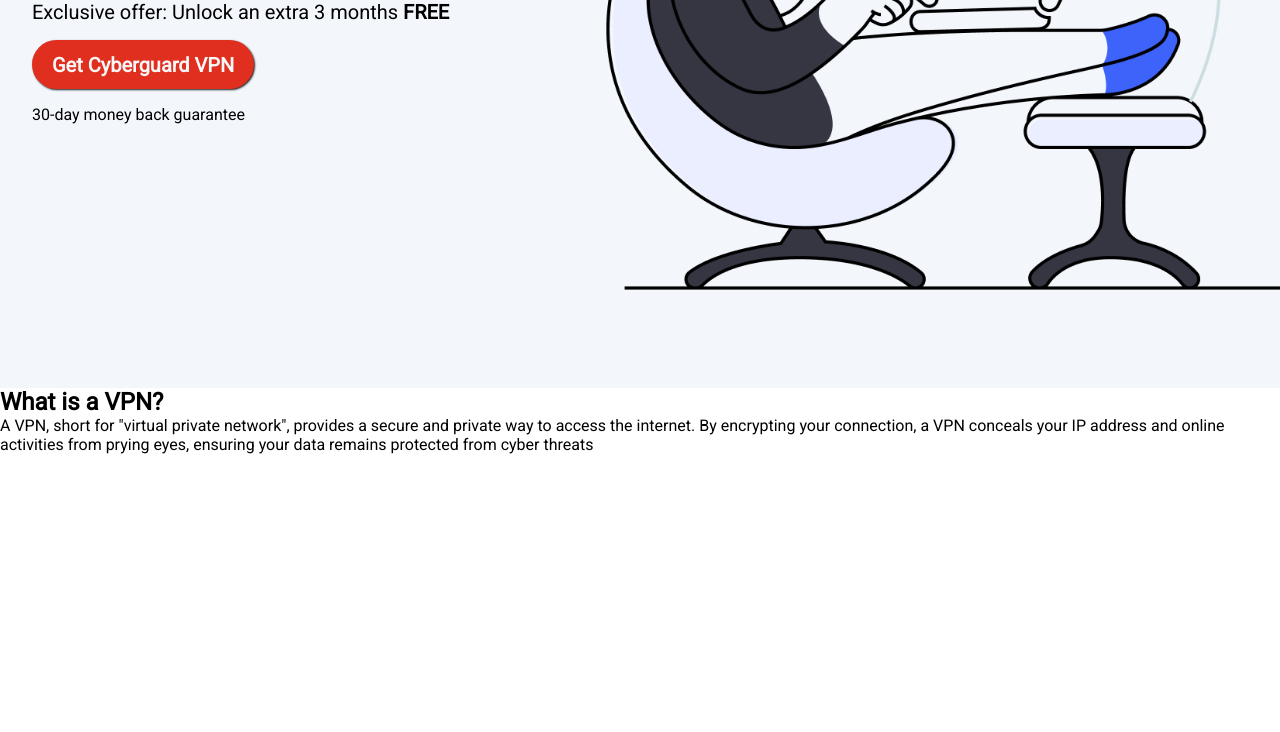
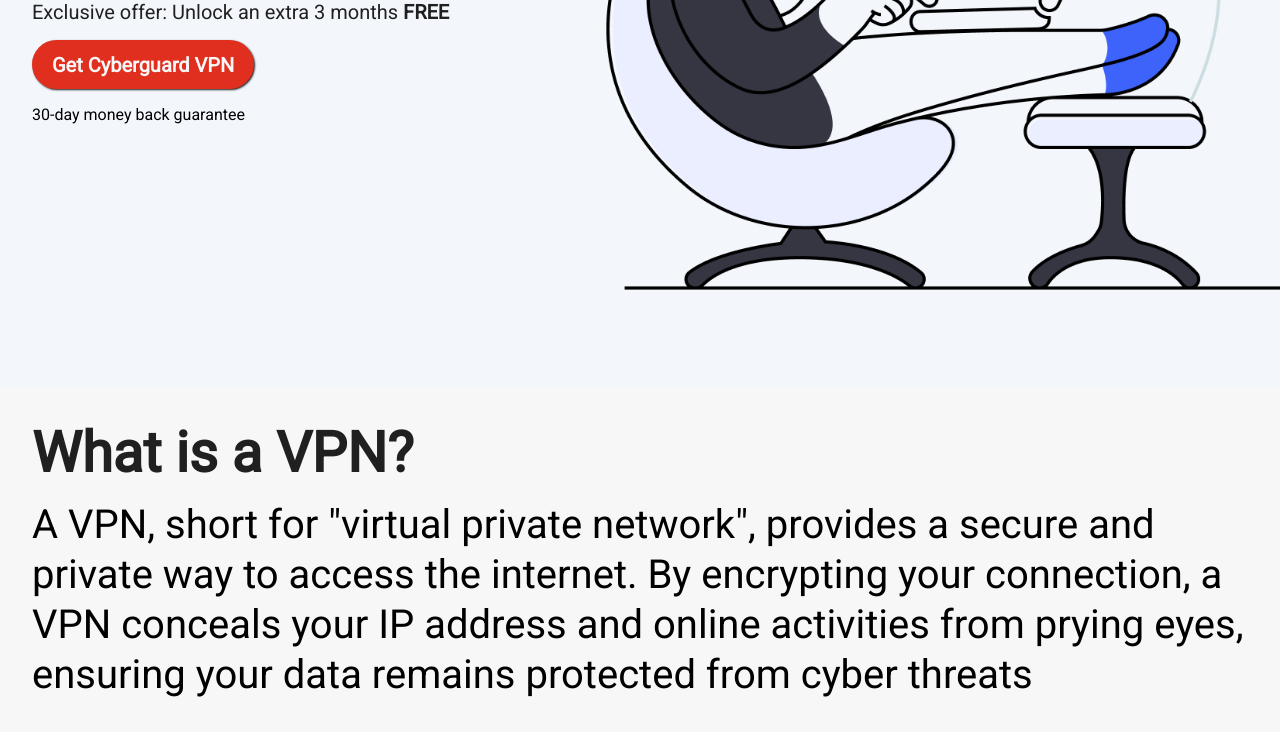
Before and after one commit to thvndoc/top-foundations-landing-page, a plain HTML site: page index.html in a window 1280 px wide. Shown: the part 492-1224 px from the top of the page. Before the commit the page ends 946 px from the top, so only its background shows below. Drawn offline with Linux system fonts and the light colour scheme.

Commit message:
Style the beginning of 2nd section

```diff
--- a/style.css
+++ b/style.css
@@ -69,14 +69,17 @@
 
 .hero-text h1 {
     font-size: 3.5rem;
+    color: var(--dark-grey);
 }
 
 .hero-text .offer {
     font-size: 1.25rem;
+    color: var(--dark-grey);
 }
 
 .hero-text span {
     font-weight: 600;
+    color: var(--dark-grey);
 }
 
 .button {
@@ -104,3 +107,21 @@
 .hero-image img {
     max-width: 700px;
 }
+
+/*Styling for 2nd section*/
+.section-2 {
+    padding: 2em;
+    background-color: var(--background-white);
+}
+
+.section-2 h2 {
+    font-size: 3.5rem;
+    color: var(--dark-grey);
+    margin-bottom: 0.25em;
+}
+
+.section-2 p {
+    font-size: 2.5rem;
+    font-weight: 500;
+    line-height: 50px;
+}
```
